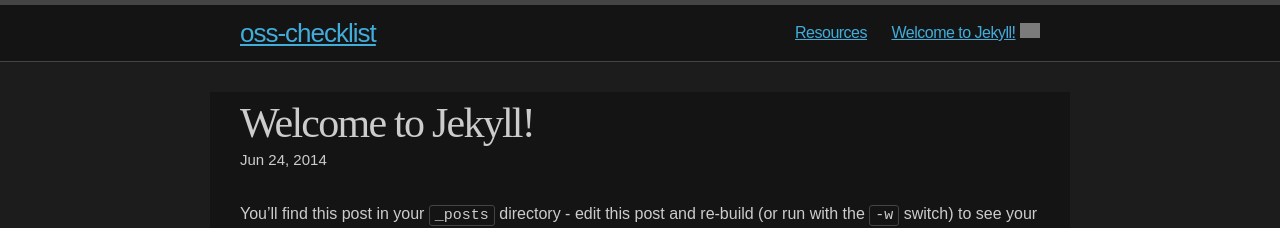
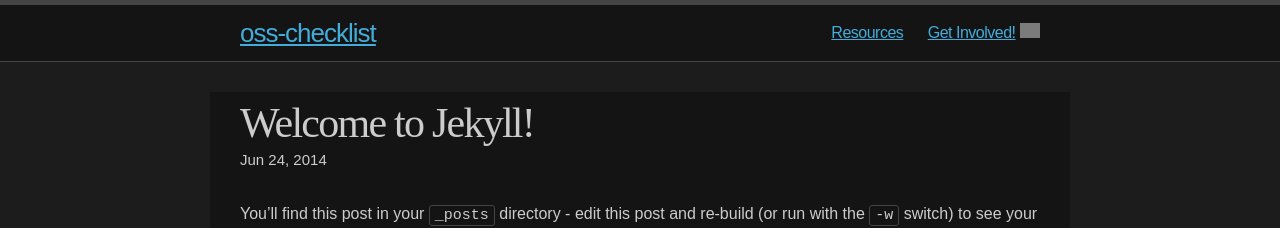
Before and after one commit to hbt/oss-checklist, a Jekyll site: the page built from _posts/2014-06-24-welcome-to-jekyll.markdown, in a window 1280 px wide. Shown: the top 228 px of the page. Built offline with Jekyll 4.4.1, drawn with Linux system fonts in a browser that asks for light colours; grey boxes are pictures that could not be loaded.

Commit message:
fixes reference with get involved!

```diff
--- a/_includes/header.html
+++ b/_includes/header.html
@@ -21,7 +21,7 @@
 
                 <a class="page-link" href="{{ site.baseurl }}/resources">Resources</a>
 
-                <a class="page-link" href="{{ site.baseurl }}/contributors">{{ page.title }}</a>
+                <a class="page-link" href="{{ site.baseurl }}/contributors">Get Involved!</a>
                 <img src="https://raw.githubusercontent.com/hbtlabs/oss-checklist/master/doc/icons/Misc-Settings-icon.png"
                      width="20"
                      title="This icon means there is a task waiting to get done. TODO: Currently using a tooltip. In the future, will generate issues"/>
```
